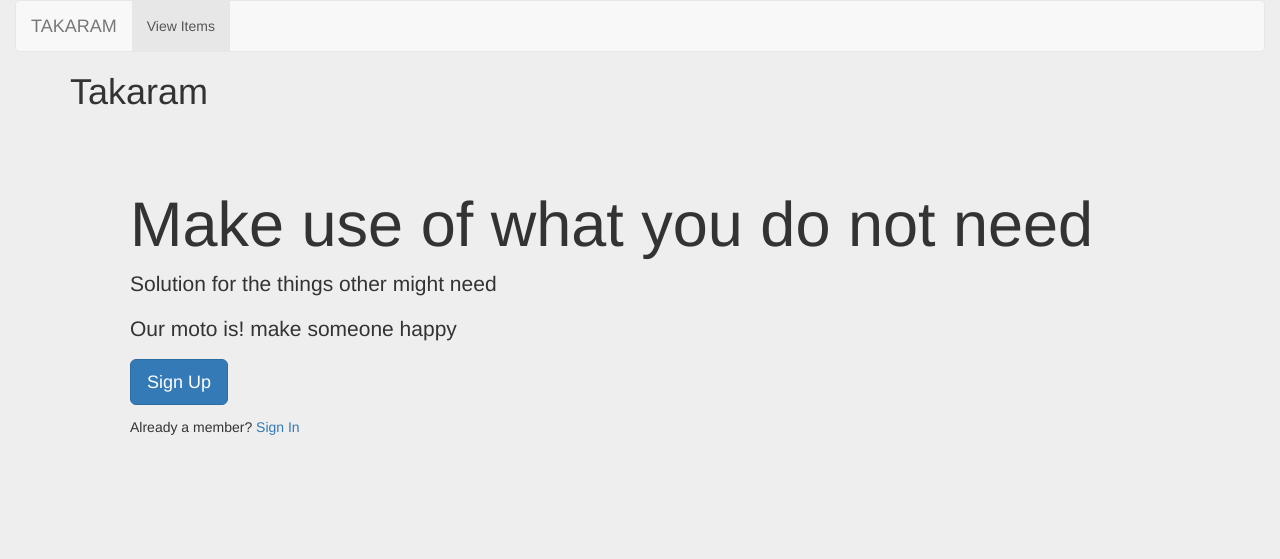
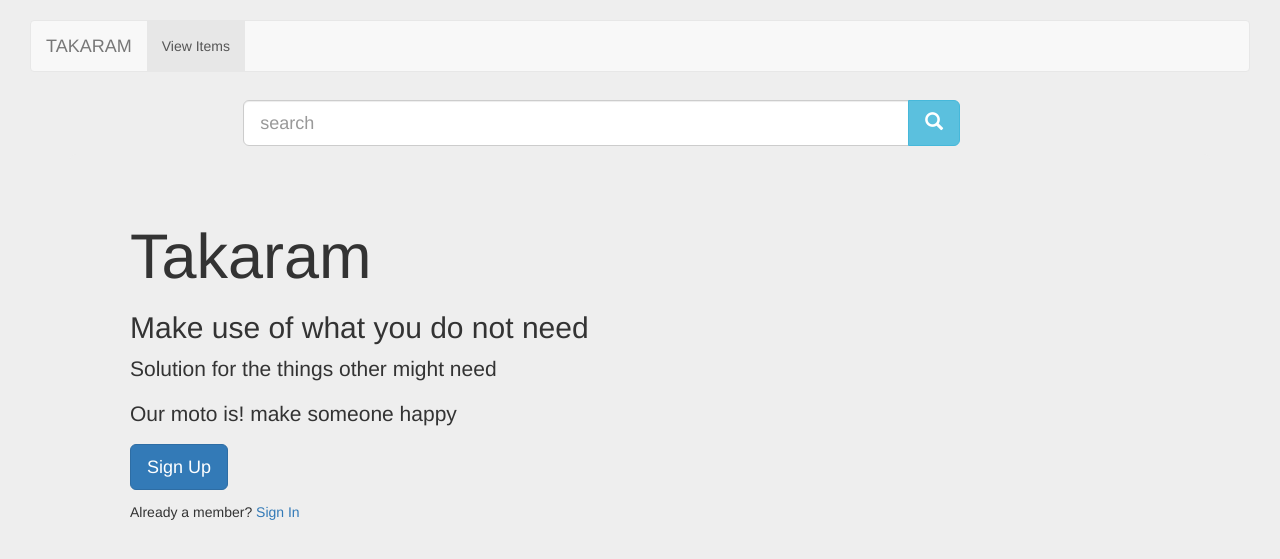
Before and after one commit to ibrahimokdadov/takaramOS, a Flask app: page / in a window 1280 px wide. Shown: the top 559 px of the page. Run offline with Flask 2, Linux system fonts and the light colour scheme; some libraries are stand-ins or nearby versions.

Commit message:
added search feature - + some fixes to the design

```diff
--- a/requirements.txt
+++ b/requirements.txt
@@ -1,3 +1,3 @@
-pymongo==3.1
+pymongo==3.2
 Flask==0.10.1
 Flask-Uploads==0.1.3
--- a/src/app.py
+++ b/src/app.py
@@ -4,10 +4,12 @@ from flask import Flask, render_template, request, session, make_response, url_f
 from src.common.database import Database
 from src.models.admins.admin import Admin
 from src.models.admins.views import admin_blueprints
+from src.models.items.item import Item
 from src.models.items.views import item_blueprints, view_items
 from src.models.users.user import User
 import src.models.admins.constants as AdminConstants
 import src.models.users.constants as UserConstants
+import src.models.items.constants as ItemConstants
 from src.models.users.views import user_blueprints
 
 __author__ = 'ibininja'
@@ -47,10 +49,15 @@ def register():
         username = request.form['username']
         email = request.form['email']
         password = request.form['password']
-        user = User(username=username, email=email, password=password)
-        user.save_to_mongo()
-        session['email'] = user.email
-        return make_response(view_items())
+        user = User.get_user_by_username(username, UserConstants.COLLECTION)
+        if user is None:
+            user = User.get_user_by_email(email, UserConstants.COLLECTION)
+            if user is None:
+                user = User(username=username, email=email, password=password)
+                user.save_to_mongo()
+                session['email'] = user.email
+                return make_response(view_items())
+        return render_template("register.html", message="Opps...Account information (username/email) are taken...Are you sure it is not you?")
 
 
 @app.route('/login', methods=['GET', 'POST'])
@@ -87,6 +94,11 @@ def logout():
     session['admin'] = None
     return render_template("home.html")
 
+@app.route('/search', methods=['GET', 'POST'])
+def search():
+    word = request.form['search_box']
+    results = Item.search_items(word)
+    return render_template("search.html", results=results)
 
 if __name__ == "__main__":
     app.run(port=4556, debug=True)
--- a/src/common/database.py
+++ b/src/common/database.py
@@ -58,5 +58,9 @@ class Database(object):
         return Database.DB[collection].remove(query)
 
     @staticmethod
+    def remove_one(collection, query):
+        return Database.DB[collection].delete_one(query)
+
+    @staticmethod
     def update_one(collection, query, setquery):
         return Database.DB[collection].update(query, setquery)
--- a/src/models/items/item.py
+++ b/src/models/items/item.py
@@ -1,6 +1,8 @@
 import uuid
 
 import datetime
+
+import pymongo
 
 import src.models.items.constants as ItemConstants
 from src.common.database import Database
@@ -71,3 +73,11 @@ class Item(object):
 
     def update_item(self, attribute_name, attribute_value):
         Database.update_one(ItemConstants.COLLECTION, {"_id": self._id}, {"$set": {attribute_name: attribute_value}})
+
+    @classmethod
+    def search_items(cls, words):
+        #"$caseSensitive": True for mongodb version 3.2
+        results = Database.find(ItemConstants.COLLECTION,
+                                {"approved": True, "$text": {"$search": words}})
+        if results is not None:
+            return [cls(**result) for result in results]
--- a/src/models/users/user.py
+++ b/src/models/users/user.py
@@ -56,3 +56,7 @@ class User(object):
         users = Database.find_all(UserConstants.COLLECTION)
         if users is not None:
             return [cls(**user) for user in users]
+
+    @staticmethod
+    def delete_user(user_id):
+        result = Database.remove()
--- a/src/templates/admin/list_users.html
+++ b/src/templates/admin/list_users.html
@@ -50,7 +50,7 @@
                                                 <i class="fa fa-pencil fa-stack-1x fa-inverse"></i>
                                             </span>
                                         </a>
-                                        <a href="#" class="table-link danger">
+                                        <a href="/admin/list/user/delete/{{user._id}}" class="table-link danger">
                                             <span class="fa-stack">
                                                 <i class="fa fa-square fa-stack-2x"></i>
                                                 <i class="fa fa-trash-o fa-stack-1x fa-inverse"></i>
--- a/src/templates/base.html
+++ b/src/templates/base.html
@@ -1,5 +1,5 @@
 <!DOCTYPE html>
-<html lang="en">
+<html lang="en" xmlns="http://www.w3.org/1999/html">
 <head>
     <meta charset="UTF-8">
     <title>Takaram</title>
@@ -16,7 +16,7 @@
 </head>
 <body>
 <div class="container-fluid">
-    <div class="row">
+    <br class="row">
         <div class="col-md-12">
 
             <nav class="navbar navbar-default">
@@ -109,6 +109,23 @@
 
             </nav>
         </div>
+        <div class="row">
+            <div class="col-md-8 col-md-offset-2">
+        <form class=" form-horizontal navbar-form" action="/search" method="post">
+        <div id="custom-search-input">
+                <div class="input-group col-md-12">
+                    <input type="text" name="search_box" class="form-control input-lg" placeholder="search" />
+                    <span class="input-group-btn">
+                        <button class="btn btn-info btn-lg" type="submit">
+                            <i class="glyphicon glyphicon-search"></i>
+                        </button>
+                    </span>
+                </div>
+        </div>
+        </form>
+                </div>
+        </div>
+
         {% block content %}
 
         {% endblock %}
--- a/src/templates/home.html
+++ b/src/templates/home.html
@@ -1,13 +1,15 @@
 {% extends "base.html" %}
 {% block content %}
 <div class="container">
-    <h1 class="center-block">Takaram</h1>
+
+
     <div class="jumbotron">
-      <h1>Make use of what you do not need</h1>
-      <p>Solution for the things other might need</p>
+        <h1 class="center-block">Takaram</h1>
+        <h2>Make use of what you do not need</h2>
+        <p>Solution for the things other might need</p>
         <p> Our moto is! make someone happy</p>
-      <p><a class="btn btn-primary btn-lg" href="/register" role="button">Sign Up</a></p>
-        <h5>Already a member?<a href="/login" > Sign In</a></h5>
+        <p><a class="btn btn-primary btn-lg" href="/register" role="button">Sign Up</a></p>
+        <h5>Already a member?<a href="/login"> Sign In</a></h5>
     </div>
 
 
--- a/src/templates/item_details.html
+++ b/src/templates/item_details.html
@@ -56,7 +56,6 @@ $(function() {
             },
             success: function(response, newValue){
             document.getElementById('msg').innerHTML = 'Change has been made; It will be online as soon as it is approved.';
-            alert("1");
             }
         });
 
```
Also changed, not shown: src/models/users/views.py (+11 -2 lines), src/templates/search.html (added, +35 -0 lines).
